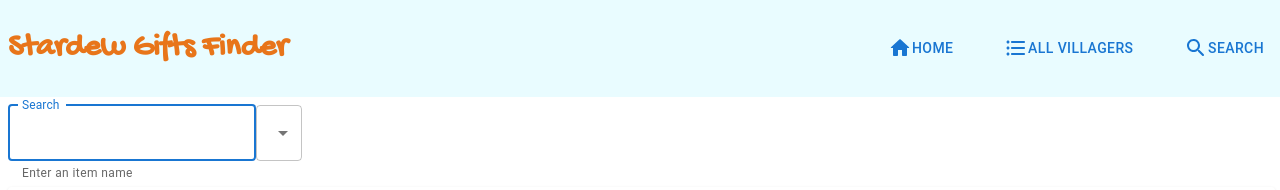
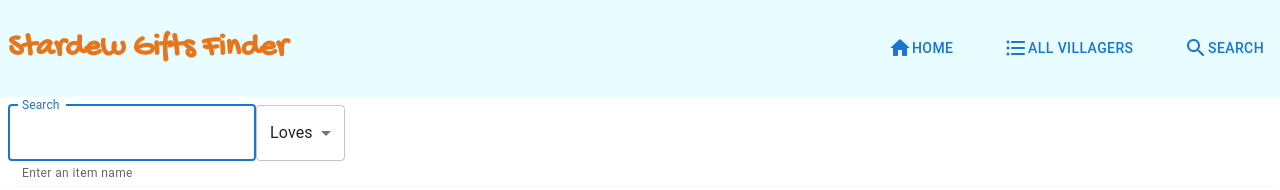
Before and after one commit to janellamarie/stardew-gifts-web, a React (Vite) app: page / in a window 1280 px wide. Shown: the top 190 px of the page. Built offline with nearby package versions, Linux system fonts and the light colour scheme.

Commit message:
Add default value to category

```diff
--- a/src/App.tsx
+++ b/src/App.tsx
@@ -26,7 +26,7 @@
 
   function Content() {
     const [search, setSearch] = React.useState('');
-    const [category, setCategory] = React.useState('');
+    const [category, setCategory] = React.useState('loves');
 
     return(
       <>
```
